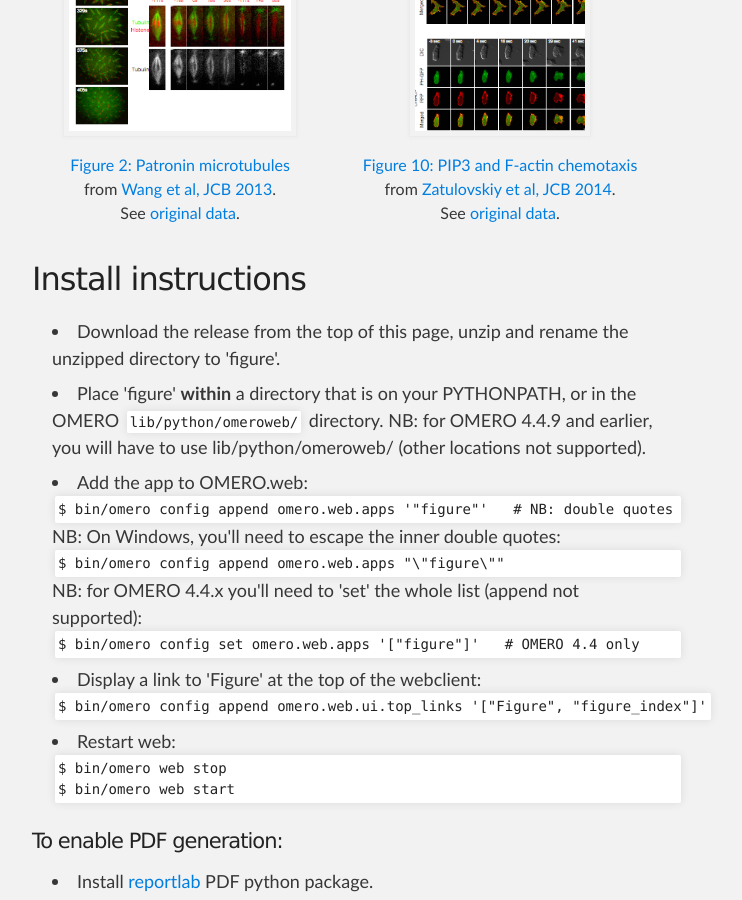
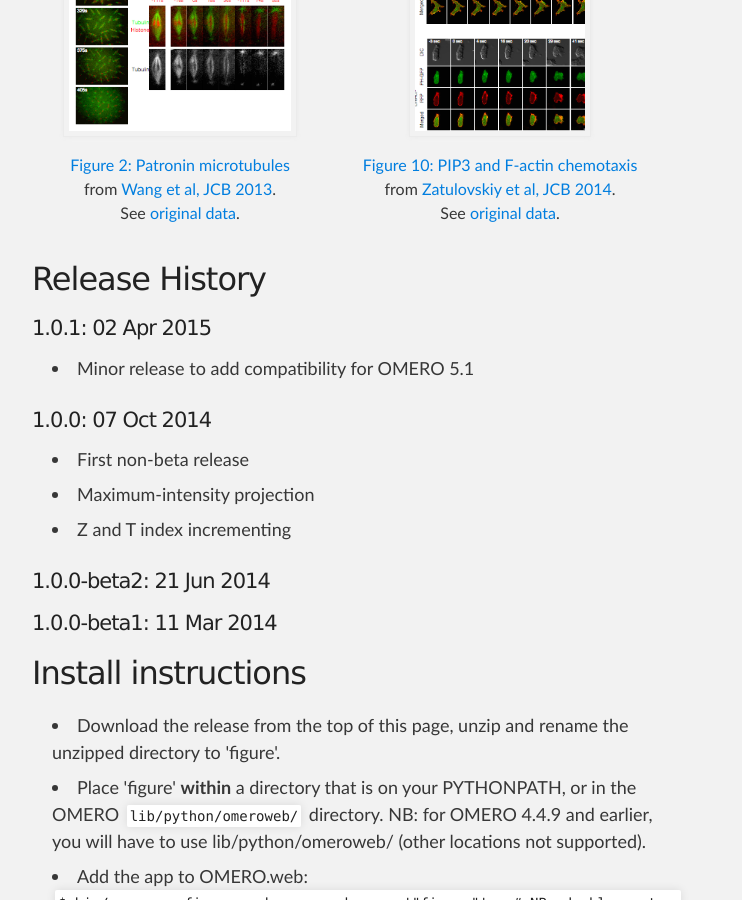
Before and after one commit to ome/omero-figure, a Jekyll site: the page built from index.html, in a window 1280 px wide and 900 px high, scrolled down 3056 px. Shown: the whole window, without its empty margins (288-1030 px from the left). Built offline with Jekyll 4.4.1, drawn with Linux system fonts in a browser that asks for light colours; nearby versions of some CDN libraries; Markdown is read by kramdown in place of the engine named in the settings; comment, search, counter and statistics services are not loaded.

Commit message:
Add 'Release History' summary to home page

```diff
--- a/index.html
+++ b/index.html
@@ -100,6 +100,23 @@ title: OMERO.figure
           </tr>
         </table>
 
+        <h1>Release History</h1>
+        <h4>1.0.1: {{ "2015-04-02" | date_to_string }}</h4>
+        <ul><li>Minor release to add compatibility for OMERO 5.1</li></ul>
+
+        <h4>1.0.0: {{ "2014-10-07" | date_to_string }}</h4>
+        <ul>
+          <li>First non-beta release</li>
+          <li>Maximum-intensity projection</li>
+          <li>Z and T index incrementing</li>
+        </ul>
+
+        <h4>1.0.0-beta2: {{ "2014-06-21" | date_to_string }}</h4>
+
+        <h4>1.0.0-beta1: {{ "2014-03-11" | date_to_string }}</h4>
+
+
+
         <h1>Install instructions</h1>
         <p>
           <ul>
```
